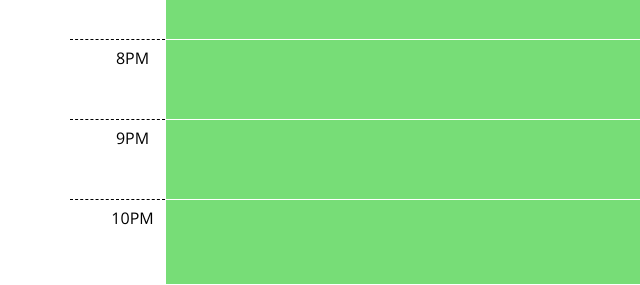
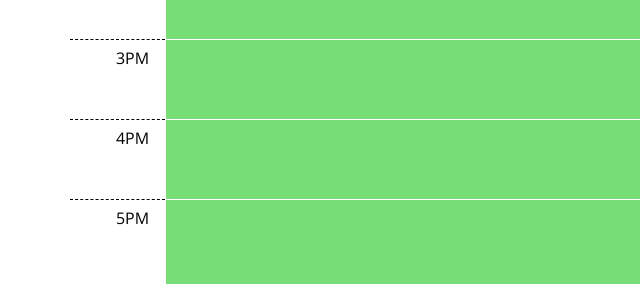
Before and after one commit to alyssawinn/super-disco, a plain HTML site: page index.html in a window 1280 px wide. Shown: the part 810-1095 px from the top of the page, 0-640 px from the left. Drawn offline with nearby package versions, Linux system fonts and the light colour scheme.

Commit message:
remove testing times

```diff
--- a/index.html
+++ b/index.html
@@ -109,7 +109,7 @@
       </div>
       <div class="row">
         <div class="col-1 time-block">
-          <p class="hour">8PM</p>
+          <p class="hour">3PM</p>
         </div>
         <div class="col-10">
           <textarea data-id="6" rows="3" class="description form-control"></textarea>
@@ -122,7 +122,7 @@
       </div>
       <div class="row">
         <div class="col-1 time-block">
-          <p class="hour">9PM</p>
+          <p class="hour">4PM</p>
         </div>
         <div class="col-10">
           <textarea data-id="7" rows="3" class="description form-control"></textarea>
@@ -135,7 +135,7 @@
       </div>
       <div class="row">
         <div class="col-1 time-block">
-          <p class="hour">10PM</p>
+          <p class="hour">5PM</p>
         </div>
         <div class="col-10">
           <textarea data-id="8" rows="3" class="description form-control"></textarea>
```
